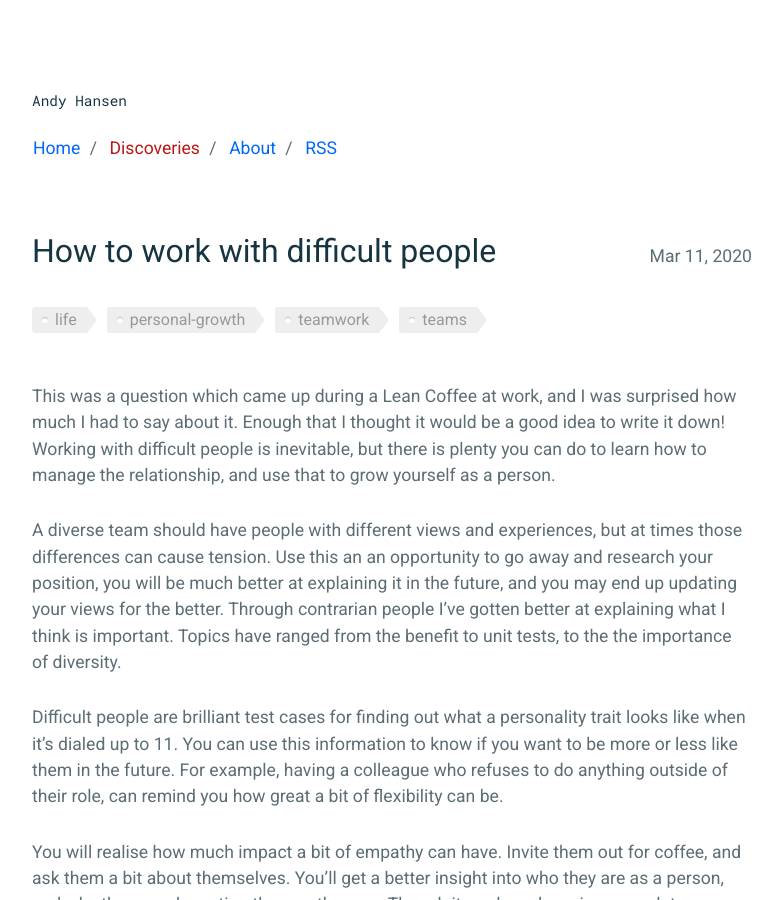
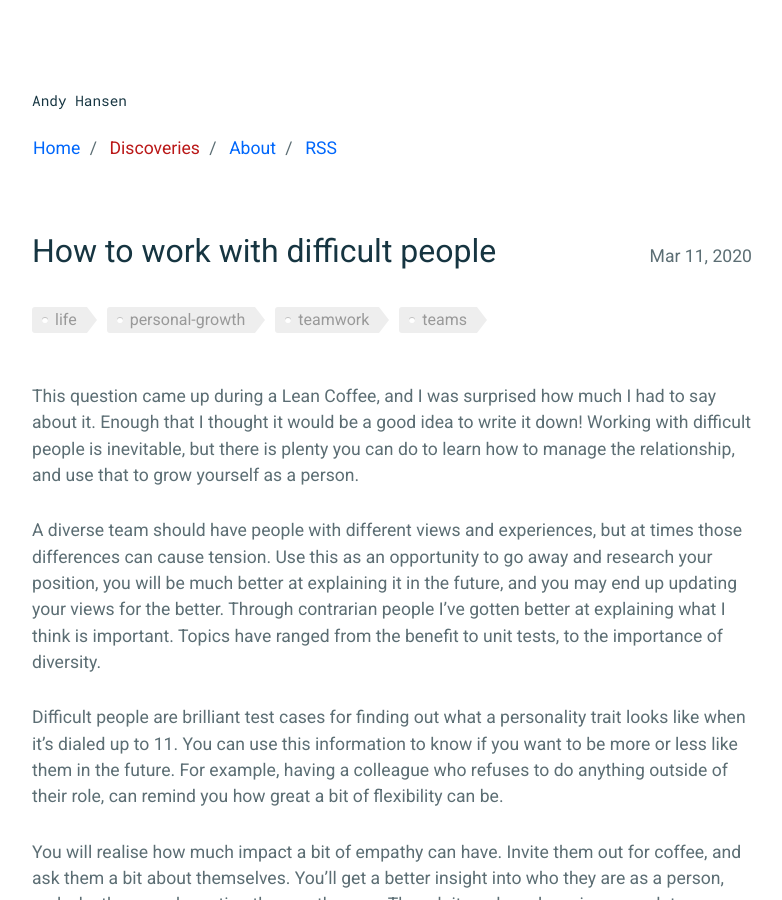
Before and after one commit to andyhansen/blog, a Jekyll site: the page built from _posts/2020-03-11-working-with-difficult-people.md, in a window 1280 px wide and 900 px high. Shown: the whole window, without its empty margins (248-1030 px from the left). Built offline with Jekyll 4.4.1, drawn with Linux system fonts in a browser that asks for light colours; nearby versions of some CDN libraries; comment, search, counter and statistics services are not loaded.

Commit message:
fix typos

```diff
--- a/_posts/2020-03-11-working-with-difficult-people.md
+++ b/_posts/2020-03-11-working-with-difficult-people.md
@@ -6,14 +6,14 @@ tags: life personal-growth teamwork teams
 comments: true
 ---
 
-This was a question which came up during a Lean Coffee at work, and I was surprised how much I had to say about it.
+This question came up during a Lean Coffee, and I was surprised how much I had to say about it.
 Enough that I thought it would be a good idea to write it down!
 Working with difficult people is inevitable, but there is plenty you can do to learn how to manage the relationship, and use that to grow yourself as a person.
 
 A diverse team should have people with different views and experiences, but at times those differences can cause tension.
-Use this an an opportunity to go away and research your position, you will be much better at explaining it in the future, and you may end up updating your views for the better.
+Use this as an opportunity to go away and research your position, you will be much better at explaining it in the future, and you may end up updating your views for the better.
 Through contrarian people I’ve gotten better at explaining what I think is important.
-Topics have ranged from the benefit to unit tests, to the the importance of diversity.
+Topics have ranged from the benefit to unit tests, to the importance of diversity.
 
 Difficult people are brilliant test cases for finding out what a personality trait looks like when it’s dialed up to 11.
 You can use this information to know if you want to be more or less like them in the future.
```
